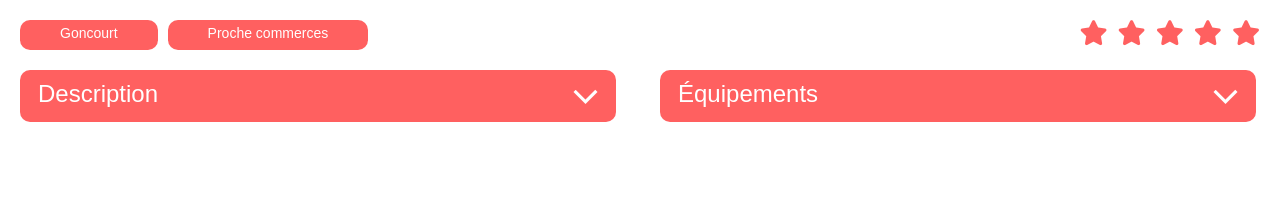
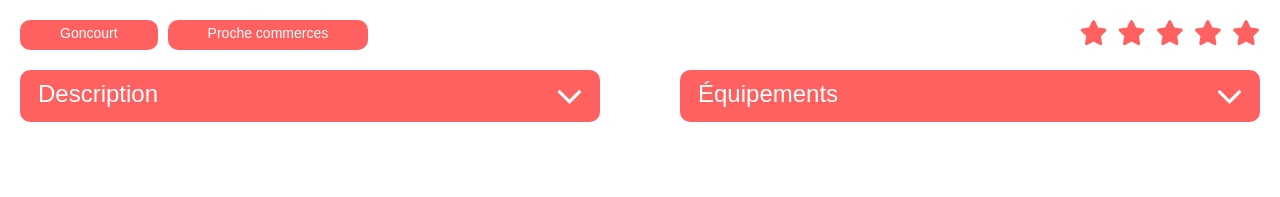
Before and after one commit to Lykisa/Charles-EdouardLEILOUS_11_21092023, a React (Vite) app: page /logement/0979876d in a window 1280 px wide. Shown: the part 722-919 px from the top of the page. Built offline with nearby package versions, Linux system fonts and the light colour scheme.

Commit message:
Ajustements CSS

```diff
--- a/src/components/Collapse/Collapse.css
+++ b/src/components/Collapse/Collapse.css
@@ -6,7 +6,7 @@
 
 .dropdown_header {
     height: 52px;
-    width: 100%;
+    /* width: 100%; */
     background-color: #FF6060;
     color: white;
     display: flex;
@@ -26,6 +26,8 @@ h3 {
 .p_dropdown {
     color: #FF6060;
     animation: display 0.5s ease;
+    padding-bottom: 20px;
+    padding-left: 10px;
 }
 
 .p_dropdown ul {
--- a/src/style/Logement.css
+++ b/src/style/Logement.css
@@ -91,7 +91,7 @@ h1, h2 {
     grid-template-columns: repeat(2, 1fr);
     grid-gap: 100px; */
     width: 100%;
-    max-width: 1200px;
+    max-width: 1240px;
     display: flex;
     flex-direction: row;
     justify-content: space-between;
```
